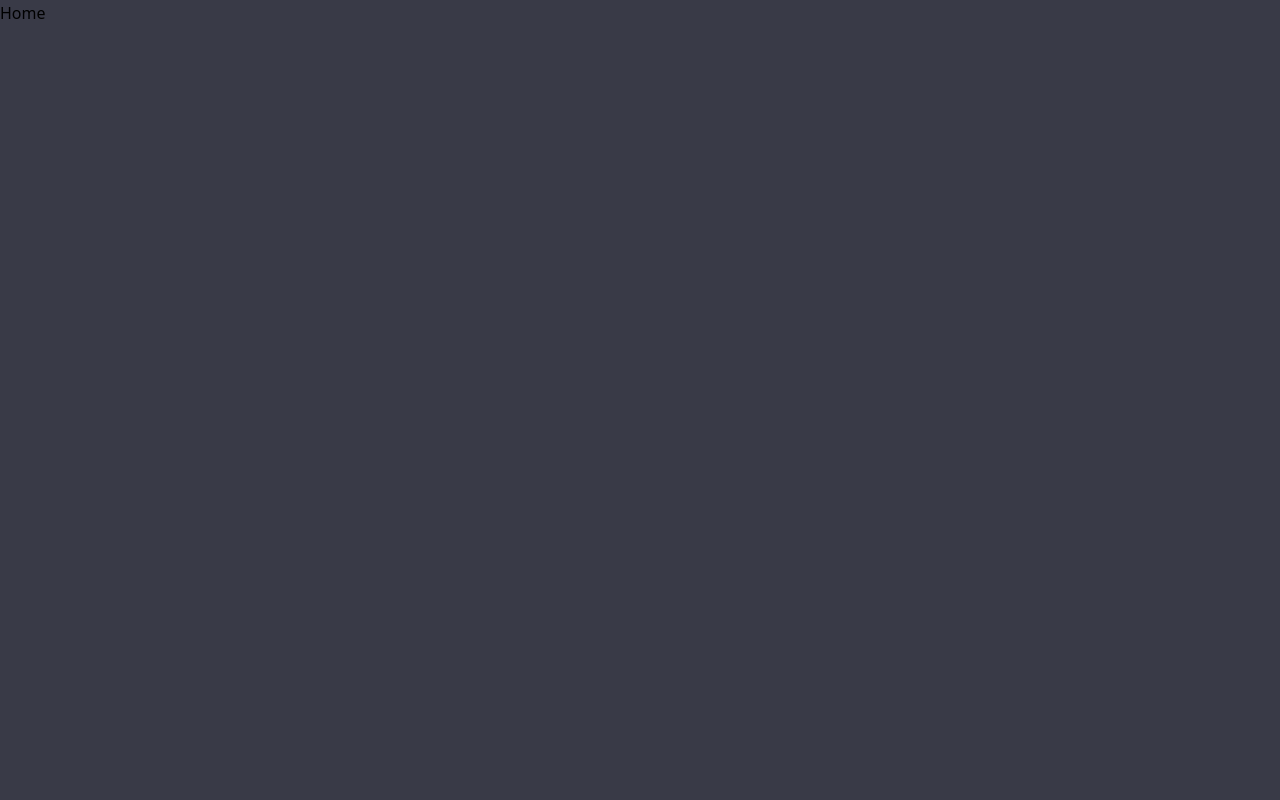
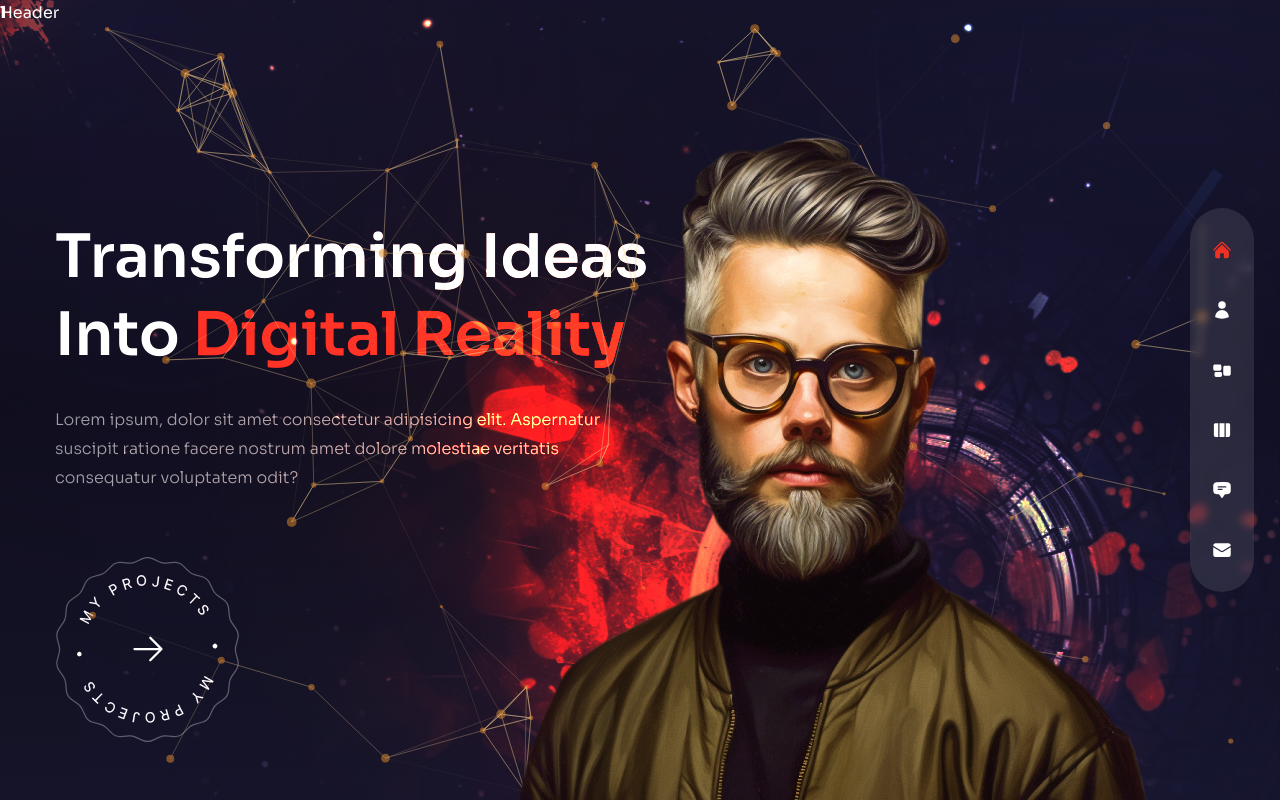
Before and after one commit to MohammadApon11/MohammadApon, a Next.js app: page / in a window 1280 px wide. Built offline with nearby package versions, Linux system fonts and the light colour scheme.

Commit message:
particles added

```diff
--- a/components/Avatar.js
+++ b/components/Avatar.js
@@ -1,5 +1,12 @@
+// next image
+import Image from "next/image";
+
 const Avatar = () => {
-  return <div>Avatar</div>;
+  return (
+    <div className="hidden xl:flex xl:max-w-none">
+      <Image src={'/avatar.png'} priority={true} width={737} height={678} alt=""  className="translate-z-0 w-full h-full" />
+    </div>
+  );
 };
 
 export default Avatar;
--- a/components/Header.js
+++ b/components/Header.js
@@ -1,5 +1,5 @@
 const Header = () => {
-  return <header>Header</header>;
+  return <header className="absolute z-30 w-full">Header</header>;
 };
 
 export default Header;
--- a/components/Layout.js
+++ b/components/Layout.js
@@ -1,5 +1,27 @@
-const Layout = () => {
-  return <div>Layout</div>;
+// fonts
+import { Sora } from "@next/font/google";
+
+// font settings
+const sora = Sora({
+  subsets: ["latin"],
+  variable: "--font-sora",
+  weight: ["100", "200", "300", "400", "500", "600", "700", "800"],
+});
+
+// components
+import Nav from "../components/Nav";
+import Header from "../components/Header";
+import TopLeftImg from "../components/TopLeftImg";
+
+const Layout = ({ children }) => {
+  return (
+    <div className={`page bg-site text-white bg-cover bg-no-repeat ${sora.variable} font-sora relative`}>
+      <TopLeftImg />
+      <Nav />
+      <Header />
+      {children}
+    </div>
+  );
 };
 
 export default Layout;
--- a/components/Nav.js
+++ b/components/Nav.js
@@ -6,28 +6,68 @@
   HiRectangleGroup,
   HiChatBubbleBottomCenterText,
   HiEnvelope,
-} from 'react-icons/hi2';
+} from "react-icons/hi2";
 
 // nav data
 export const navData = [
-  { name: 'home', path: '/', icon: <HiHome /> },
-  { name: 'about', path: '/about', icon: <HiUser /> },
-  { name: 'services', path: '/services', icon: <HiRectangleGroup /> },
-  { name: 'work', path: '/work', icon: <HiViewColumns /> },
+  { name: "home", path: "/", icon: <HiHome /> },
+  { name: "about", path: "/about", icon: <HiUser /> },
+  { name: "services", path: "/services", icon: <HiRectangleGroup /> },
+  { name: "work", path: "/work", icon: <HiViewColumns /> },
   {
-    name: 'testimonials',
-    path: '/testimonials',
+    name: "testimonials",
+    path: "/testimonials",
     icon: <HiChatBubbleBottomCenterText />,
   },
   {
-    name: 'contact',
-    path: '/contact',
+    name: "contact",
+    path: "/contact",
     icon: <HiEnvelope />,
   },
 ];
 
+// next link
+import Link from "next/link";
+
+// next router
+import { useRouter } from "next/router";
+
 const Nav = () => {
-  return <nav>nav</nav>;
+  const router = useRouter();
+  const pathName = router.pathname;
+  return (
+    <nav className="flex flex-col items-center xl:justify-center gap-y-4 fixed h-max bottom-0 mt-auto xl:right-[2%] z-50 top-0 w-full xl:w-16 xl:max-w-md xl:h-screen">
+      {/* inner */}
+      <div className="flex w-full xl:flex-col items-center justify-between xl:justify-center gap-y-10 px-4 md:px-40 xl:px-0 h-[80px] xl:h-max py-8 bg-white/10 backdrop-blur-sm text-3xl xl:text-xl xl:rounded-full">
+        {navData.map((link, index) => {
+          return (
+            <Link
+              className={`${
+                link.path === pathName && "text-accent"
+              } relative flex items-center group hover:text-accent transition-all duration-300`}
+              href={link.path}
+              key={index}
+            >
+              {/* tooltip */}
+              <div className="absolute pr-14 right-0 hidden xl:group-hover:flex">
+                <div className="bg-white relative flex text-primary items-center p-[6px] rounded-[3px]">
+                  <div className="text-[12px] leading-none font-semibold capitalize">
+                    {link.name}
+                  </div>
+                  {/* triangle */}
+                  <div className="border-solid border-l-white border-l-8 border-y-transparent border-y-[6px] border-r-0 absolute -right-2">
+
+                  </div>
+                </div>
+              </div>
+              {/* icon */}
+              <div>{link.icon}</div>
+            </Link>
+          );
+        })}
+      </div>
+    </nav>
+  );
 };
 
 export default Nav;
--- a/components/ParticlesContainer.js
+++ b/components/ParticlesContainer.js
@@ -1,5 +1,96 @@
+import { Particles } from "react-tsparticles";
+import { loadFull } from "tsparticles";
+import React, { useCallback } from "react";
+
 const ParticlesContainer = () => {
-  return <div>Particles Container</div>;
+  // init
+  const particlesInit = useCallback(async (engine) => {
+    await loadFull(engine);
+  }, []);
+  const particlesLoadded = useCallback(async () => {}, []);
+  return (
+    <Particles
+      className="w-full h-full absolute translate-z-0"
+      id="tsparticles"
+      init={particlesInit}
+      loaded={particlesLoadded}
+      options={{
+        fullScreen: { enable: false },
+        background: {
+          color: {
+            value: "",
+          },
+        },
+
+        fpsLimit: 120,
+        interactivity: {
+          events: {
+            onClick: {
+              enable: false,
+              mode: "push",
+            },
+            onHover: {
+              enable: true,
+              mode: "repulse",
+            },
+            resize: true,
+          },
+
+          modes: {
+            push: {
+              quantity: 90,
+            },
+            repulse: {
+              distance: 200,
+              duration: 0.4,
+            },
+          },
+        },
+        particles: {
+          color: {
+            value: "#e68e2e",
+          },
+          links: {
+            color: "#f5d393",
+            distance: 150,
+            enable: true,
+            opacity: 0.5,
+            width: 1,
+          },
+          collisions: {
+            enable: true,
+          },
+          move: {
+            directions: "none",
+            enable: true,
+            outModes: {
+              default: "bounce",
+            },
+            random: false,
+            speed: 1,
+            straight: false,
+          },
+          number: {
+            density: {
+              enable: true,
+              area: 800,
+            },
+            value: 80,
+          },
+          opacity: {
+            value: 0.5,
+          },
+          shape: {
+            type: "circle",
+          },
+          size: {
+            value: { min: 1, max: 5 },
+          },
+        },
+        detectRetina: true,
+      }}
+    />
+  );
 };
 
 export default ParticlesContainer;
--- a/components/ProjectsBtn.js
+++ b/components/ProjectsBtn.js
@@ -1,5 +1,27 @@
+// next image
+import Image from "next/image";
+
+// next link
+import Link from "next/link";
+
+// icons
+import { HiArrowRight } from "react-icons/hi2";
+
 const ProjectsBtn = () => {
-  return <div>Project Btn</div>;
+  return (
+    <div className="mx-auto xl:mx-0">
+      <Link href={"/work"} className="relative w-[185px] h-[185px] flex items-center justify-center bg-circleStar bg-cover bg-center bg-no-repeat group">
+        <Image
+          src={"/rounded-text.png"}
+          width={141}
+          height={148}
+          alt=""
+          className="animate-spin-slow w-full max-w-[141px] max-h-[148px]"
+        />
+        <HiArrowRight className="absolute text-4xl group-hover:translate-x-2 transition-all duration-300" />
+      </Link>
+    </div>
+  );
 };
 
 export default ProjectsBtn;
--- a/components/TopLeftImg.js
+++ b/components/TopLeftImg.js
@@ -1,5 +1,12 @@
+// next image
+import Image from "next/image";
+
 const TopLeftImg = () => {
-  return <div>Top Left Image</div>;
+  return (
+    <div className="absolute left-0 top-0 mix-blend-color-dodge z-10 w-[200px] xl:wi-[400px] opacity-50">
+      <Image src='/top-left-img.png' priority={true} width={400} height={400} alt="" />
+    </div>
+  );
 };
 
 export default TopLeftImg;
--- a/components/Transition.js
+++ b/components/Transition.js
@@ -1,7 +1,28 @@
+// framer motion
+import {motion} from "framer-motion"
+
+// variants
+const transitionVariants={
+  initial:{
+    x:'100%',
+    width:'100%',
+  },
+  animate:{
+    x:'0%',
+    width:'0%',
+  },
+  exit:{
+    x:['0%', '100%'],
+    width:['0%', '100%'],
+  }
+}
+
 const Transition = () => {
   return (
     <>
-      <div>Transition</div>
+      <motion.div className="fixed top-0 bottom-0 right-full w-screen h-screen z-30 bg-[#2e2257]" variants={transitionVariants} initial="initial" animate="animate" exit="exit" transition={{delay:0.2,duration:0.6,ease:'easeInOut'}}>1</motion.div>
+      <motion.div className="fixed top-0 bottom-0 right-full w-screen h-screen z-20 bg-[#3b2d71]" variants={transitionVariants} initial="initial" animate="animate" exit="exit" transition={{delay:0.4,duration:0.6,ease:'easeInOut'}}>1</motion.div>
+      <motion.div className="fixed top-0 bottom-0 right-full w-screen h-screen z-10 bg-[#4b3792]" variants={transitionVariants} initial="initial" animate="animate" exit="exit" transition={{delay:0.6,duration:0.6,ease:'easeInOut'}}>1</motion.div>
     </>
   );
 };
--- a/pages/_app.js
+++ b/pages/_app.js
@@ -1,7 +1,28 @@
-import '../styles/globals.css';
+import "../styles/globals.css";
+
+// components
+import Layout from "../components/Layout";
+import Transition from "../components/Transition";
+
+// router
+import { useRouter } from "next/router";
+
+//  framer motion
+import { AnimatePresence, motion } from "framer-motion";
 
 function MyApp({ Component, pageProps }) {
-  return <Component {...pageProps} />;
+  const router = useRouter();
+
+  return (
+    <Layout>
+      <AnimatePresence mode="wait">
+        <motion.div key={router.route} className="h-full">
+          <Transition />
+          <Component {...pageProps} />
+        </motion.div>
+      </AnimatePresence>
+    </Layout>
+  );
 }
 
 export default MyApp;
--- a/pages/index.js
+++ b/pages/index.js
@@ -1,5 +1,81 @@
+// next image
+import Image from "next/image";
+
+// components
+import ParticlesContainer from "../components/ParticlesContainer";
+import ProjectsBtn from "../components/ProjectsBtn";
+import Avatar from "../components/Avatar";
+
+// framer motion
+import { motion } from "framer-motion";
+
+// variants
+import { fadeIn } from "../variants";
+
 const Home = () => {
-  return <div>Home</div>;
+  return (
+    <div className="bg-primary/60 h-full ">
+      {/* text */}
+      <div className="w-full h-full bg-gradient-to-t from-primary/10 via-black/30 to-black/10">
+        <div className="text-center flex flex-col justify-center xl:pt-40 xl:text-left h-full container mx-auto">
+          {/* title */}
+          <motion.h1
+            variants={fadeIn("down", 0.2)}
+            initial="hidden"
+            animate="show"
+            exit="hidden"
+            className="h1"
+          >
+            Transforming Ideas <br /> Into{" "}
+            <span className="text-accent">Digital Reality</span>
+          </motion.h1>
+          {/* subtitle */}
+          <motion.p
+            variants={fadeIn("down", 0.3)}
+            initial="hidden"
+            animate="show"
+            exit="hidden"
+            className="max-w-sm xl:max-w-xl mx-auto xl:mx-0 mb-10 xl:mb-16"
+          >
+            Lorem ipsum, dolor sit amet consectetur adipisicing elit. Aspernatur
+            suscipit ratione facere nostrum amet dolore molestiae veritatis
+            consequatur voluptatem odit?
+          </motion.p>
+          {/* btn */}
+          <div className="flex justify-center xl:hidden relative">
+            <ProjectsBtn />
+          </div>
+          <motion.div
+            variants={fadeIn("down", 0.4)}
+            initial="hidden"
+            animate="show"
+            exit="hidden"
+            className="hidden xl:flex"
+          >
+            <ProjectsBtn />
+          </motion.div>
+        </div>
+      </div>
+      {/* image */}
+      <div className="w-[1200px] h-full absolute right-0 bottom-0 ">
+        {/* bg img */}
+        <div className="bg-none xl:bg-explosion xl:bg-cover xl:bg-right xl:bg-no-repeat w-full h-full absolute mix-blend-color-dodge translate-z-0"></div>
+        {/* particles */}
+        <ParticlesContainer />
+        {/* avator img*/}
+        <motion.div
+          variants={fadeIn("up", 0.5)}
+          initial="hidden"
+          animate="show"
+          exit="hidden"
+          transition={{ duration: 1, ease: "easeInOut" }}
+          className="w-full h-full max-w-[737px] max-h-[678px] absolute -bottom-32 lg:bottom-0 lg:right-[8%]"
+        >
+          <Avatar />
+        </motion.div>
+      </div>
+    </div>
+  );
 };
 
 export default Home;
```
Also changed, not shown: pages/about/index.js (+22 -23 lines).
